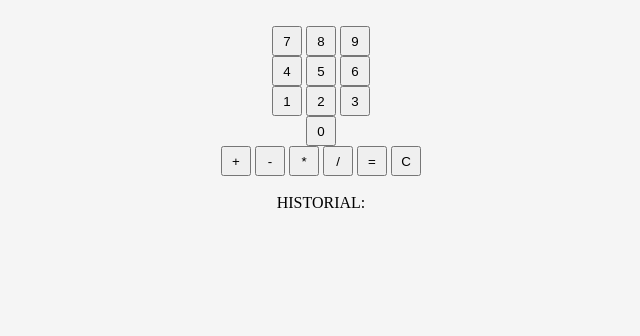
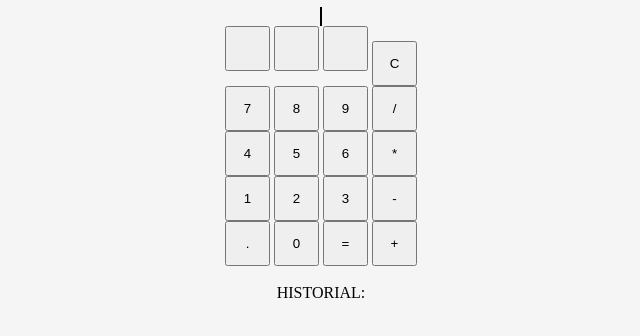
Before and after one commit to AdrianCMI/JS-calculadora, a plain HTML site: page calculadora/index.html in a window 1280 px wide. Shown: the whole page, without its empty margins (319-959 px from the left). Drawn offline with Linux system fonts and the light colour scheme.

Commit message:
Add files via upload

```diff
--- a/calculadora/index.html
+++ b/calculadora/index.html
@@ -5,7 +5,7 @@
     <meta http-equiv="X-UA-Compatible" content="IE=edge">
     <meta name="viewport" content="width=device-width, initial-scale=1.0">
     <link rel="stylesheet" href="style.css" type="text/css">
-    <title>Prueba 2</title>
+    <title>Calculadora</title>
 </head>
 <body>
     <center>
@@ -14,24 +14,39 @@
     <br>
 </div>
 <div class="numeros">
+    <button onclick=""></button>
+    <button onclick=""></button>
+    <button onclick=""></button>
+    <button onclick="reset();">C</button>
+    <br>
     <button onclick="pulsar('7');">7</button>
     <button onclick="pulsar('8');">8</button>
-    <button onclick="pulsar('9');">9</button><br>
+    <button onclick="pulsar('9');">9</button>
+    <button onclick="btndividir('/');">/</button>
+    <br>
     <button onclick="pulsar('4');">4</button>
     <button onclick="pulsar('5');">5</button>
-    <button onclick="pulsar('6');">6</button><br>
+    <button onclick="pulsar('6');">6</button>
+    <button onclick="btnmultiplicar('*');">*</button>
+    <br>
     <button onclick="pulsar('1');">1</button>
     <button onclick="pulsar('2');">2</button>
-    <button onclick="pulsar('3');">3</button><br>
+    <button onclick="pulsar('3');">3</button>
+    <button onclick="btnrestar('-');">-</button>
+    <br>
+    <button onclick="pulsar('.');">.</button>
     <button onclick="pulsar('0');">0</button>
+    <button onclick="igualar('resultado');">=</button>
+    <button onclick="btnsumar('+');">+</button>
 </div>
 <div class="operaciones">
-    <button onclick="btnsumar('+');">+</button>
-    <button onclick="btnrestar('-');">-</button>
-    <button onclick="btnmultiplicar('*');">*</button>
-    <button onclick="btndividir('/');">/</button>
-    <button onclick="igualar('resultado');">=</button>
-    <button onclick="reset();">C</button>
+
+
+
+
+
+
+
 </div>
 <div>
     <br>
--- a/calculadora/style.css
+++ b/calculadora/style.css
@@ -9,12 +9,14 @@ body {
 
     height: 100px;
     width: auto;
+    border: 1px solid black;
+
 }
 
 button {
 
-    height: 30px;
-    width: 30px;
+    height: 45px;
+    width: 45px;
 }
 
 .numeros {
```
